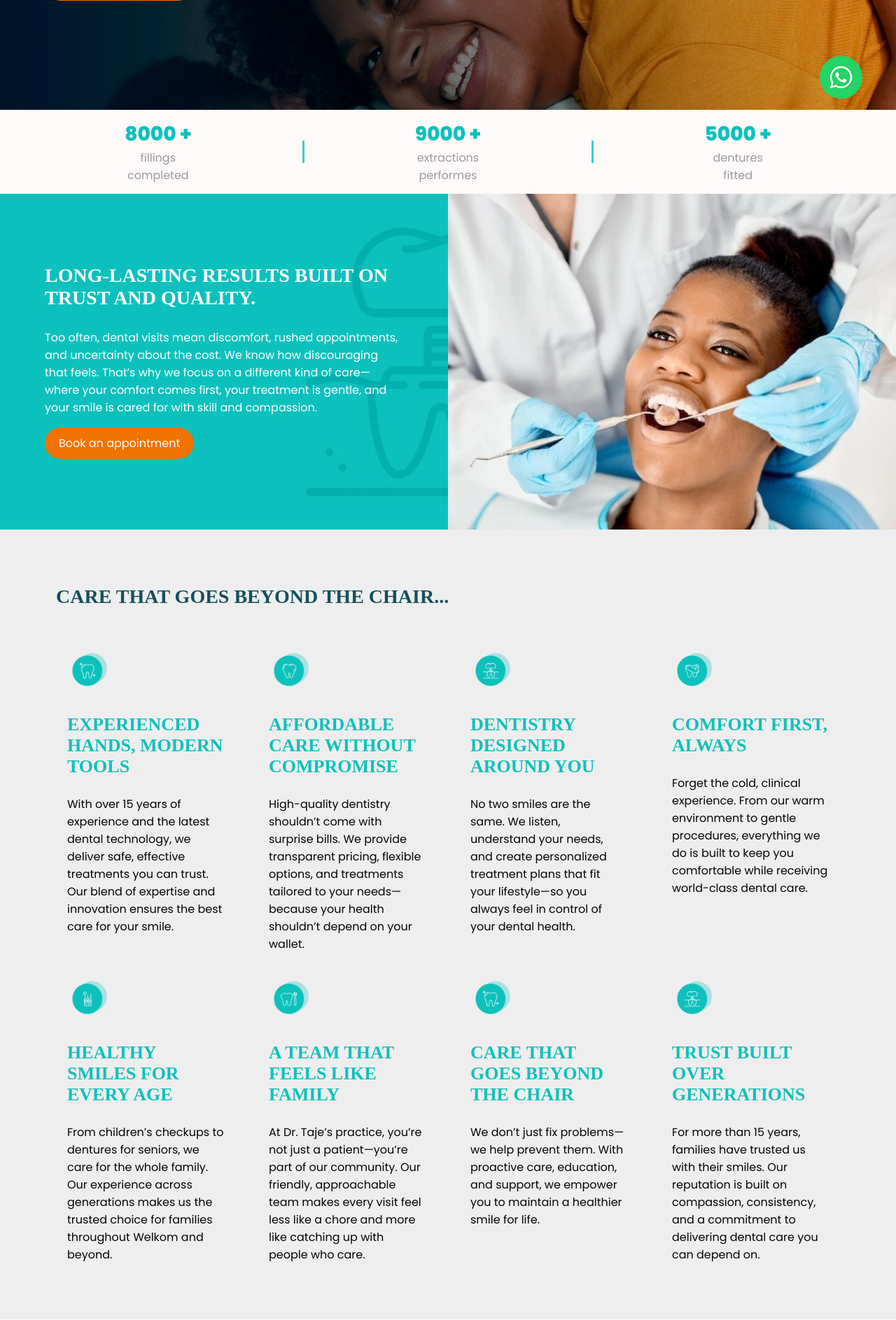
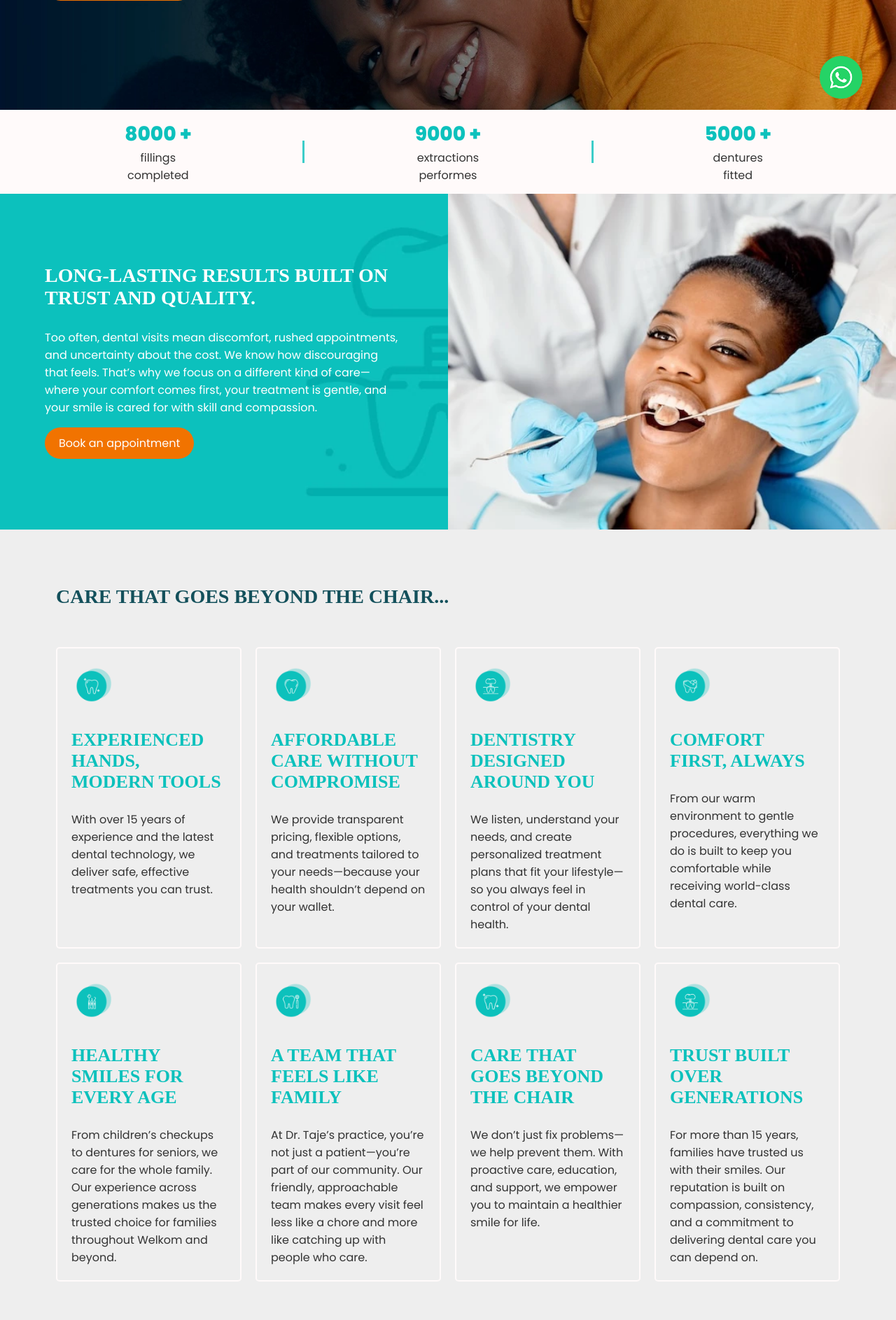
Before and after one commit to QMateza/drdmtaje, a Django app: page / in a window 1280 px wide. Shown: the part 523-2410 px from the top of the page at 70% size. Run offline with Django 5.2, Linux system fonts and the light colour scheme; some libraries are stand-ins or nearby versions.

Commit message:
Changed the display to grid on the value-prop section

```diff
--- a/base/templates/base/home.html
+++ b/base/templates/base/home.html
@@ -53,20 +53,19 @@
     </article>
     <article class="value-prop-wrapper">
         <h2>Care that goes beyond the chair...</h2>
-        <div class="value-prop-container flex_div">
+        <div class="value-prop-container">
             <div class="flex_div value-prop">
                 <img srcset="{% static 'img/icons/icon1.png' %}" src="{% static 'img/icons/icon1.png' %}"
                      alt="tooth-icon">
                 <h3>Experienced Hands, Modern Tools</h3>
                 <p>With over 15 years of experience and the latest dental technology, we deliver safe, effective
-                    treatments you can trust. Our blend of expertise and innovation ensures the best care for your
-                    smile.</p>
+                    treatments you can trust.</p>
             </div>
             <div class="flex_div value-prop">
                 <img srcset="{% static 'img/icons/icon2.png' %}" src="{% static 'img/icons/icon2.png' %}"
                      alt="tooth-icon">
                 <h3>Affordable Care Without Compromise</h3>
-                <p>High-quality dentistry shouldn’t come with surprise bills. We provide transparent pricing, flexible
+                <p>We provide transparent pricing, flexible
                     options, and treatments tailored to your needs—because your health shouldn’t depend on your
                     wallet.</p>
             </div>
@@ -74,14 +73,14 @@
                 <img srcset="{% static 'img/icons/icon3.png' %}" src="{% static 'img/icons/icon3.png' %}"
                      alt="tooth-icon">
                 <h3>Dentistry Designed Around You</h3>
-                <p>No two smiles are the same. We listen, understand your needs, and create personalized treatment plans
+                <p>We listen, understand your needs, and create personalized treatment plans
                     that fit your lifestyle—so you always feel in control of your dental health.</p>
             </div>
             <div class="flex_div value-prop">
                 <img srcset="{% static 'img/icons/icon4.png' %}" src="{% static 'img/icons/icon4.png' %}"
                      alt="tooth-icon">
                 <h3>Comfort First, Always</h3>
-                <p>Forget the cold, clinical experience. From our warm environment to gentle procedures, everything we
+                <p>From our warm environment to gentle procedures, everything we
                     do is built to keep you comfortable while receiving world-class dental care.</p>
             </div>
             <div class="flex_div value-prop">
--- a/static/styles/style.css
+++ b/static/styles/style.css
@@ -25,8 +25,9 @@
   --off_white: #FFFAFA;
 
 /* ---------- GRAYS ---------- */
-  --light_grey: #999;
-  --charcoal: #040404;
+--light_gray: #ebebeb;
+  --gray: #999999;
+  --charcoal: #333333;
 
   /* ---------- CTA ---------- */
   --cta: #F17300;
@@ -203,7 +204,7 @@ nav a {
 
 .nav_links a:link, .nav_links a:visited {
 padding: 1em 2em;
-  color: var(--light_grey);
+  color: var(--gray);
   transition: all 80ms ease-in-out;
 }
 
@@ -319,7 +320,6 @@ padding: 2rem;
   align-items: center;
   text-align: center;
   height: 15vh;
-  color: var(--light_grey);
   background-color: var(--off_white);
 }
 
@@ -484,9 +484,9 @@ padding: 2rem;
 }
 
 .value-prop-container {
-    flex-wrap: wrap;
-    justify-content: space-around;
-    gap: 2em;
+display: grid;
+grid-template-columns: 1fr 1fr 1fr 1fr;
+gap: 2rem;
 }
 
 .value-prop-wrapper {
@@ -506,7 +506,15 @@ padding: 2rem;
 
 .value-prop {
     flex-direction: column;
-    width: 20%;
+    padding: 2rem;
+    border: 2px solid var(--off_white);
+    border-radius: 5px;
+    transition: all .3s ease-in;
+}
+
+.value-prop:hover {
+    border: 2px solid var(--dark_green);
+    transform: scale(1.01);
 }
 
 .value-prop img {
```
Lines whose indentation alone changed are shown as unchanged.
